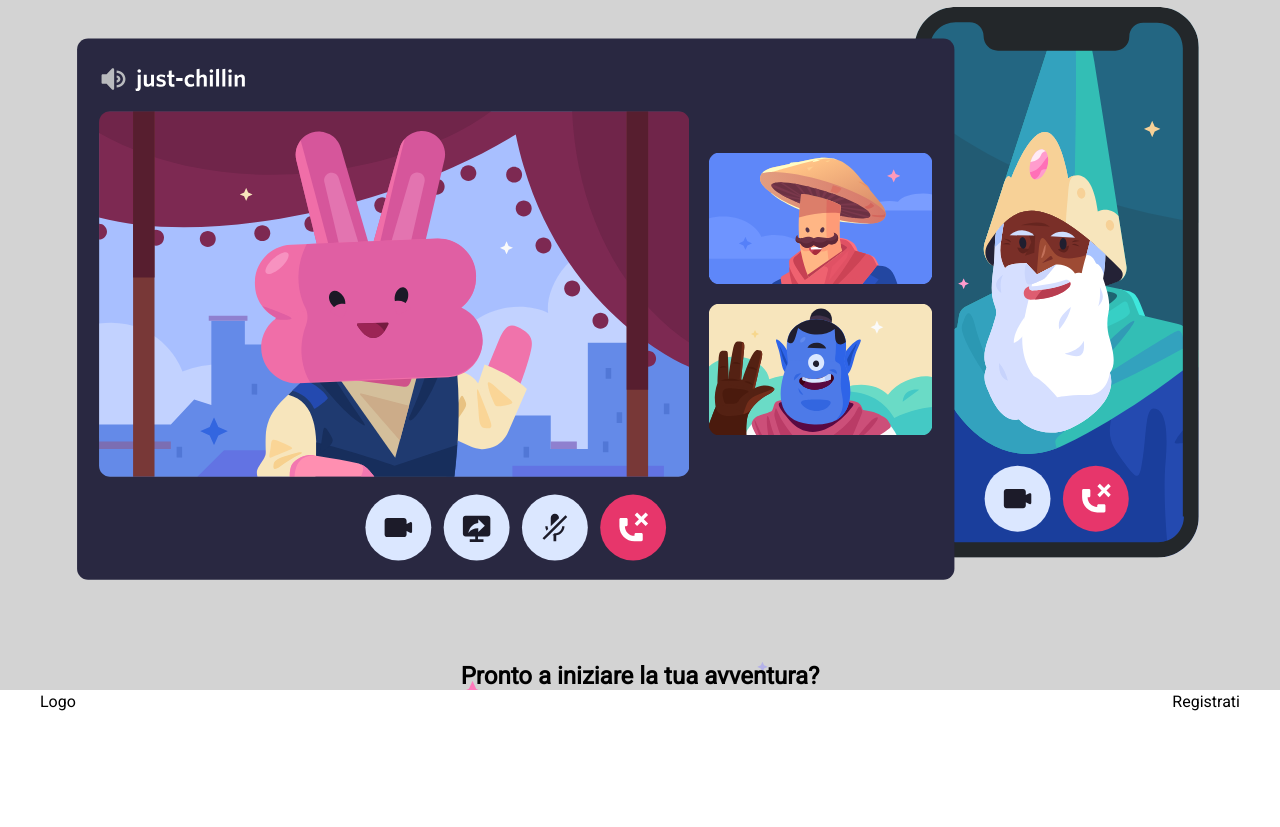
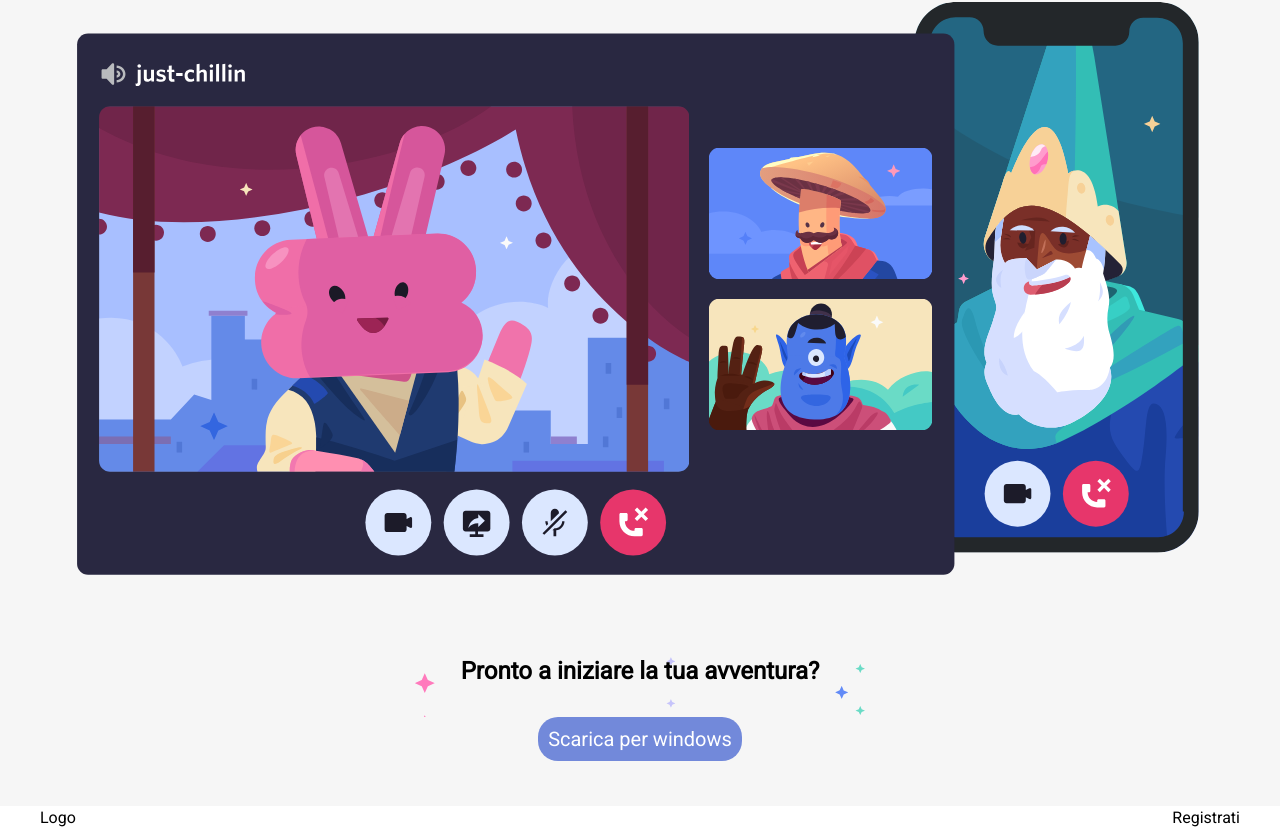
Before and after one commit to jiemarabanzado/htmlcss-discord, a plain HTML site: page index.html in a window 1280 px wide. Shown: the part 2628-3455 px from the top of the page. Before the commit the page ends 3339 px from the top, so only its background shows below. Drawn offline with Linux system fonts and the light colour scheme.

Commit message:
download button

```diff
--- a/index.html
+++ b/index.html
@@ -73,6 +73,7 @@
                 <p class="big-under">Lorem ipsum, dolor sit amet consectetur adipisicing elit. At illum hic eaque odio quaerat fuga incidunt sint, officia voluptatum in est reprehenderit voluptatibus consequuntur doloribus quibusdam voluptate, fugiat ducimus similique!</p>
                 <img id="big-image"src="img/item4-big.svg" alt="item4">
                 <h2 class="titolo-image">Pronto a iniziare la tua avventura?</h2>
+                <button class="bottom-download">Scarica per windows</button>
             </div>
         </section>
     </main>
--- a/style.css
+++ b/style.css
@@ -199,11 +199,11 @@ header{
     margin-top: 30px;
 }
 .content:nth-child(2){
-    background-color: #d3d3d3;
+    background-color: #f6f6f6;
 }
 .big-section{
-    padding-top: 50px;
-    background-color:#d3d3d3 ;
+    padding: 45px 0px;
+    background-color:#f6f6f6 ;
 }
 .big-under{
     margin-top: 20px;
@@ -216,7 +216,19 @@ header{
 }
 .titolo-image{
     background-image: url(img/stars.svg);
-    display: inline-block;
+    background-size: contain;
+    margin: auto;
+    width: 450px;
+    height: 60px;
+}
+.bottom-download{
+    background-color: #7289da;
+    padding: 10px;
+    border-radius: 20px;
+    border: none;
+    cursor: pointer;
+    font-size: 20px;
+    color: white;
 }
 .collegamenti{
    margin-bottom: 2px;
```
